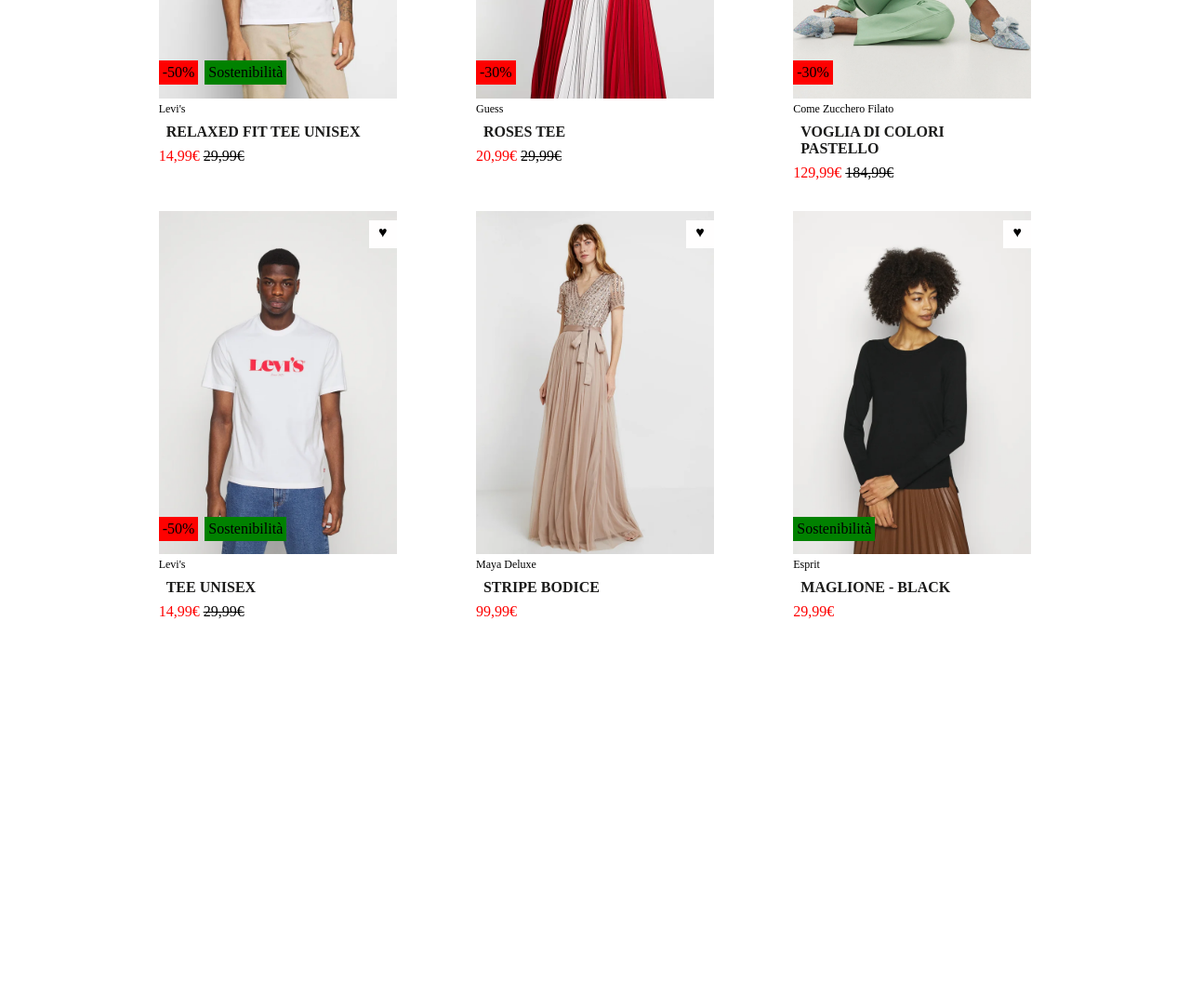
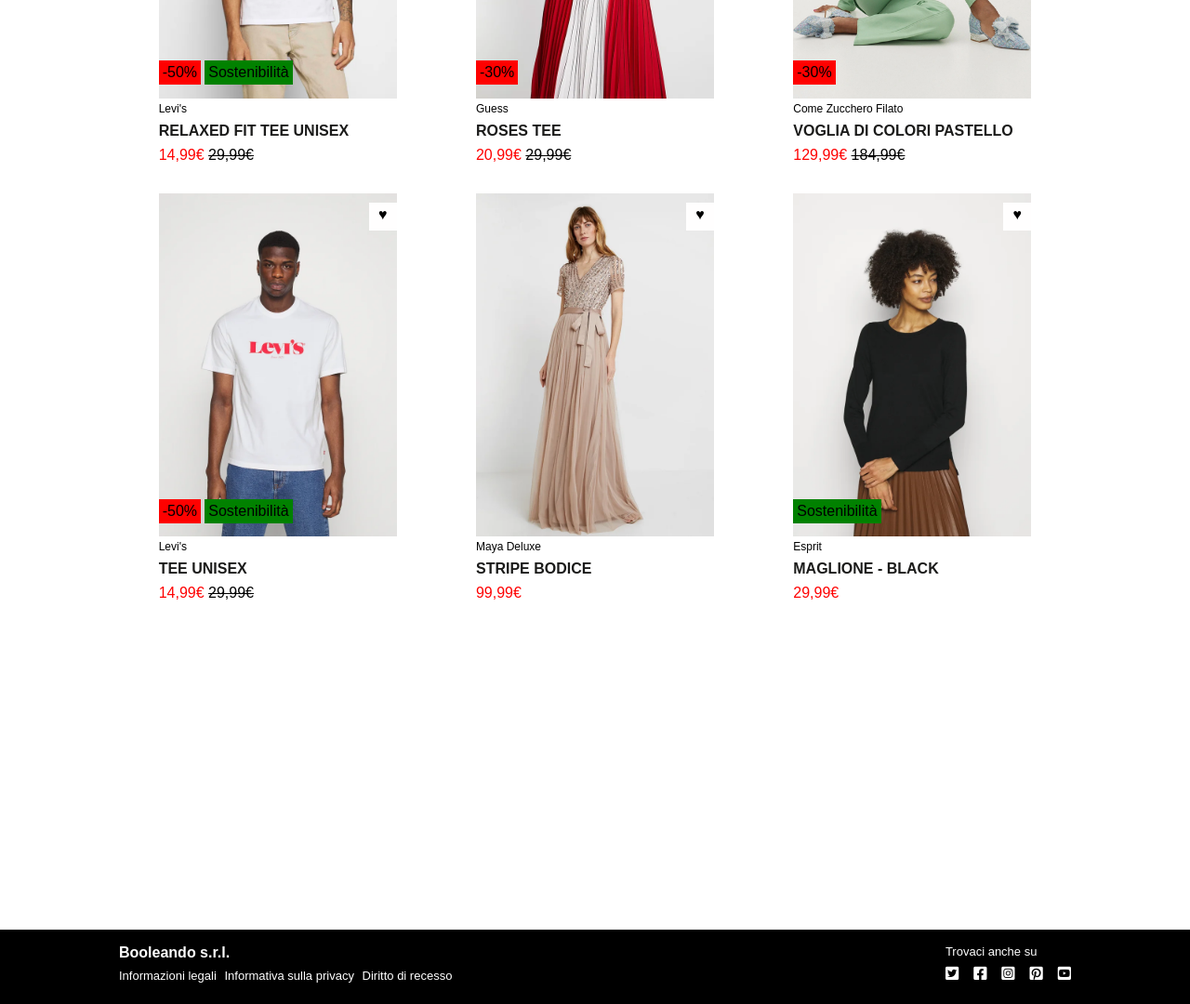
Before and after one commit to valeriodipaolo1997/html-css-boolando, a plain HTML site: page index.html in a window 1280 px wide. Shown: the part 360-1440 px from the top of the page at 93% size. Before the commit the page ends 1043 px from the top, so only its background shows below. Drawn offline with Linux system fonts and the light colour scheme.

Commit message:
add footer and add hover on image

```diff
--- a/assets/style.css
+++ b/assets/style.css
@@ -3,6 +3,12 @@
     margin: 0;
     padding: 0;
 }
+
+
+body {
+    font-family: Arial, Helvetica, sans-serif;
+}
+
 
 .container {
     max-width: 1170px;
@@ -39,10 +45,25 @@
 h4{
     font-weight: 300;
     font-size: 0.75rem;
+
 }
 
 .icona {
     color: white;
+}
+
+.fit {
+    padding-left: 0%;
+}
+
+.card:hover .img_one{
+    display: none;
+}
+.img_two{
+    display: none;
+}
+.card:hover .img_two{
+    display: inline;
 }
 
 /*debug*/
@@ -115,7 +136,7 @@
 
 main {
     background-color: #fff;
-    height: 100vh;
+    height: 170vh;
 }
 
 
@@ -185,3 +206,33 @@
     display: block;
 
 }
+
+/*footer*/
+
+footer{
+    background-color: black;
+    color: white;
+    padding: 1rem 0;
+}
+footer>.container{
+    justify-content: space-between;
+}
+.legal{
+    width: calc(70%/2);
+}
+.society{
+    font-weight: bold;
+    padding-bottom: 0.5rem;
+}
+.legal_info{
+    font-size: small;
+    justify-content: space-between;
+}
+.social>div{
+    font-size: small;
+    padding-bottom: 1rem;
+}
+.icon{
+    justify-content: space-between;
+    gap: 1rem;
+}
--- a/index.html
+++ b/index.html
@@ -10,7 +10,7 @@
 
         <link rel="stylesheet" href="./assets/style.css">
     </head>
-    <body class>
+    <body class="">
         <header>
             <div class="container d-flex">
                 <div class="menu">
@@ -40,13 +40,14 @@
                     <div class="row">
                         <div class="col-3 m-top-3">
                             <div class="card">
-                                    <img src="./assets/img/1.webp" alt="">
+                                    <img class="img_one" src="./assets/img/1.webp" alt="">
+                                    <img class="img_two" src="./assets/img/1b.webp" alt="">
                                     <span class="heart">&hearts;</span>
                                     <span class="sales"> -50% </span>
                                     <span class="eco">Sostenibilità</span>
                             </div>
                             <h4>Levi's</h4>
-                            <a href="#"> <strong>RELAXED FIT TEE UNISEX</strong></a>
+                            <a class="fit" href="#"> <strong>RELAXED FIT TEE UNISEX</strong></a>
                             <span class="sales_price price">14,99&euro;</span>
                             <span class="original_price price">29,99&euro;</span>
 
@@ -55,25 +56,27 @@
 
                         <div class="col-3 m-top-3">
                             <div class="card">
-                                <img src="./assets/img/2.webp" alt="">
+                                <img class="img_one" src="./assets/img/2.webp" alt="">
+                                <img class="img_two" src="./assets/img/2b.webp" alt="">
                                 <span class="heart">&hearts;</span>
                                 <span class="sales"> -30% </span>
                             </div>
                             <h4>Guess</h4>
-                            <a href="#"><strong>ROSES TEE</strong></a>
+                            <a class="fit" href="#"><strong>ROSES TEE</strong></a>
                             <span class="sales_price price">20,99&euro;</span>
                             <span class="original_price price">29,99&euro;</span>
                         </div>
 
                         <div class="col-3 m-top-3">
                             <div class="card">
-                                <img src="./assets/img/3.webp" alt="">
+                                <img class="img_one" src="./assets/img/3.webp" alt="">
+                                <img class="img_two" src="./assets/img/3b.webp" alt="">
                                 <span class="heart">&hearts;</span>
 
                                 <span class="sales"> -30% </span>
                             </div>
                             <h4>Come Zucchero Filato</h4>
-                            <a href="#"><strong>VOGLIA DI COLORI PASTELLO</strong></a>
+                            <a class="fit" href="#"><strong>VOGLIA DI COLORI PASTELLO</strong></a>
                             <span class="sales_price price">129,99&euro;</span>
                             <span class="original_price price">184,99&euro;</span>
                         </div>
@@ -82,38 +85,41 @@
                     <div class="row">
                         <div class="col-3">
                             <div class="card">
-                                <img src="./assets/img/4.webp" alt="">
+                                <img class="img_one" src="./assets/img/4.webp" alt="">
+                                <img class="img_two" src="./assets/img/4b.webp" alt="">
                                 <span class="heart">&hearts;</span>
                                 <span class="sales"> -50% </span>
                                 <span class="eco">Sostenibilità</span>
                             </div>
 
                             <h4>Levi's</h4>
-                            <a href="#"><strong>TEE UNISEX</strong></a>
+                            <a class="fit" href="#"><strong>TEE UNISEX</strong></a>
                             <span class="sales_price price">14,99&euro;</span>
                             <span class="original_price price">29,99&euro;</span>
                         </div>
 
                         <div class="col-3">
                             <div class="card">
-                                <img src="./assets/img/5.webp" alt="">
+                                <img class="img_one" src="./assets/img/5.webp" alt="">
+                                <img class="img_two" src="./assets/img/5b.webp" alt="">
                                 <span class="heart">&hearts;</span>
                             </div>
                             <!-- description card -->
                             <h4>Maya Deluxe</h4>
-                            <a href="#"><strong>STRIPE BODICE</strong></a>
+                            <a class="fit" href="#"><strong>STRIPE BODICE</strong></a>
                             <span class="sales_price price">99,99&euro;</span>
 
                         </div>
                         <div class="col-3">
                             <div class="card">
-                                <img src="./assets/img/6.webp" alt="">
+                                <img class="img_one" src="./assets/img/6.webp" alt="">
+                                <img class="img_two" src="./assets/img/6b.webp" alt="">
                                 <span class="heart">&hearts;</span>
                                 <span style="left: 0;" class="eco">Sostenibilità</span>
                             </div>
                             <!-- description card -->
                             <h4>Esprit</h4>
-                            <a href="#"><strong>MAGLIONE - BLACK</strong></a>
+                            <a class="fit" href="#"><strong>MAGLIONE - BLACK</strong></a>
                             <span class="sales_price price">29,99&euro;</span>
 
                         </div>
@@ -126,6 +132,32 @@
             </div>
         </main>
 
+        <footer>
+            <div class="container d-flex">
+                <div class="legal">
+                    <div class="society">Booleando s.r.l.</div>
+                    <div class="legal_info d-flex">
+                        <div>Informazioni legali</div>
+                        <div>Informativa sulla privacy</div>
+                        <div>Diritto di recesso</div>
+                    </div>
+                </div>
+                <div class="social">
+                    <div>Trovaci anche su</div>
+                    <div class="icon d-flex">
+                        <i class="fa-brands fa-square-twitter fa-lg"></i>
+                        <i class="fa-brands fa-square-facebook fa-lg"></i>
+                        <i class="fa-brands fa-square-instagram fa-lg"></i>
+                        <i class="fa-brands fa-square-pinterest fa-lg"></i>
+                        <i class="fa-brands fa-square-youtube fa-lg"></i>
+                    </div>
+                </div>
+
+            </div>
+
+
+        </footer>
+
 
     </body>
 </html>
```
